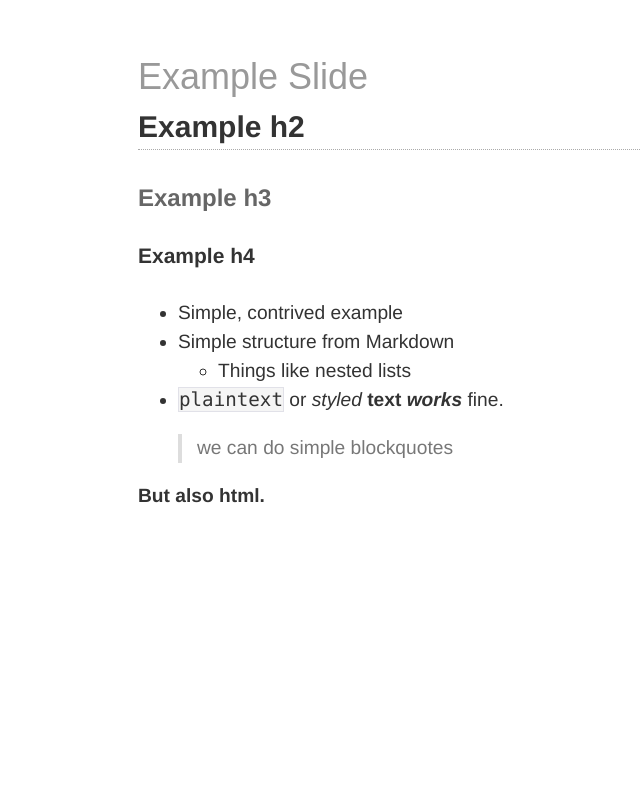
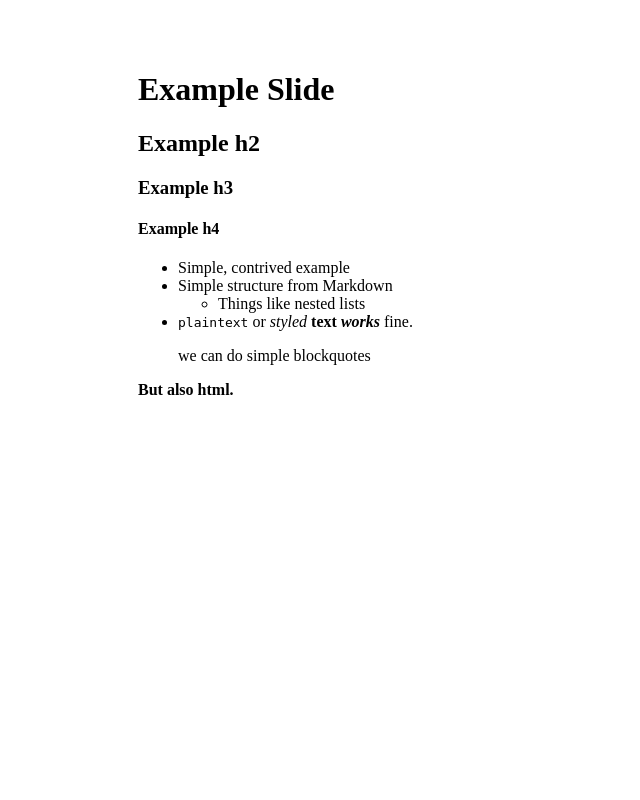
Before and after one commit to lelandbatey/flask_slides, a Flask app: page /view/001_intro in a window 1280 px wide. Shown: the whole page, without its empty margins (22-662 px from the left). Run offline with Flask 2, Linux system fonts and the light colour scheme; some libraries are stand-ins or nearby versions.

Commit message:
Radically cleaned up CSS and Javascript.
Also, began working on the polling page to change the page when the slide changes.

```diff
--- a/app.py
+++ b/app.py
@@ -37,6 +37,21 @@
 	return render_template('frontpage.html',slide=slide.render_index(slide.index), name ="Presenting")
 
 
+@app.route('/present/index')
+def present_index():
+	"""Returns index of current slide.
+
+	Client uses this to see if the slide has changed.
+	"""
+	return slide.index
+
+# Sends the contents of the slide, but doesn't render the entire page. Used by
+# the client to update the body of the slide page.
+@app.route('/present/current_slide')
+def present_current_slide():
+	return slide.render_index(slide.index)
+
+
 @app.route('/remote')
 def remote():
 	return render_template("remote.html")
--- a/templates/frontpage.html
+++ b/templates/frontpage.html
@@ -4,127 +4,50 @@
   <meta http-equiv="Content-Type" content="text/html; charset=utf-8" />
 
   <title>{{name}} | Flask Slides</title>
-  <style type="text/css">
-  /*code{white-space: pre;}*/
 
+{% block css %}
+{% endblock css %}
+
+    <!-- This is the CSS that's strictly needed to get the reveal.js-like auto-resize to work. -->
+    <style type="text/css">
+
+/*
+ ******** Slip CSS ********
+ *
+ * The CSS below is all that's needed (along with the Javascript at the bottom
+ * of this page) to get the `reveal.js` like size/position behaviour. This
+ * behaviour is basically to preserve the aspect ratio and appearance of the
+ * "slide" in question, and to preserve it exactly. Instead of re-flowing the
+ * content, it will instead scale down everything within the slide, only
+ * making it smaller.
+ *
+ */
 
 html, body {
     margin: 0;
     height: 100%;
 }
 
-
-body{
-    font-family      : helvetica, arial, freesans, clean, sans-serif;
-    color            : #333;
-    background-color : #fff;
-    line-height      : 1.5;
-    text-align       : left;
-
-    font-size: 1.2em;
-    margin-top    : 0px;
-    margin-bottom : 0px;
-    margin-left   : auto;
-    margin-right  : auto;
-
-    position: relative;
+#slip {
+    width    : 100%;
+    height   : 100%;
+    position : relative;
+    margin   : 0;
 }
 
-h1 {
-    margin: 0;
-    font-family : 'Gill Sans Bold', 'Optima Bold', Arial, sans-serif;
-    color       : #999;
-    font-weight : 400;
-
-    font-size: 36px;
-    /* Equivelent of about 34px */
-    /*font-size   : 2.8vw;*/
+#slides {
+    position : absolute;
+    margin   : 0 auto;
+    left     : 50%;
+    top      : 50%;
+    bottom   : auto;
+    right    : auto;
 }
-h2{
-    border-bottom : 1px dotted #aaa;
-    margin-bottom : 1em;
-    color         : #333;
-
-    font-size: 30px;
-    /*font-size     : 2.4vw;*/
-}
-h3{
-    color     : #666;
-
-    font-size : 24px;
-    /*font-size : 2vw;*/
-}
-h4 {
-    font-size: 21px;
-    /*font-size: 1.7vw;*/
-}
-h5 {
-    font-size: 18px;
-}
-code {
-    font-family      : Consolas, "Inconsolata", Menlo, Monaco, Lucida Console, Liberation Mono, DejaVu Sans Mono, Bitstream Vera Sans Mono, Courier New, monospace, serif; /* Taken from the stackOverflow CSS*/
-    background-color : #f5f5f5;
-    border           : 1px solid #e1e1e8;
-}
-
-
-pre {
-    display          : block;
-    background-color : #f5f5f5;
-    border           : 1px solid #ccc;
-    padding          : 3px 3px 3px 3px;
-}
-pre code {
-    white-space      : pre-wrap;
-    padding          : 0;
-    border           : 0;
-    background-color : code;
-}
-table {
-    border-collapse: collapse;
-}
-
-table, th, td {
-    border: 1px solid lightgray;
-}
-tr.odd { /* Only works on Pandoc, because it inserts table classes */
-    background: #eeeeee;
-}
-
-blockquote {
-    border-left: 4px solid #DDD;
-    padding: 0px 15px;
-    color: #777;
-}
-
-h1, h2, h3, h4, h5, code, pre, blockquote, p {
-    margin-top: 0;
-}
-
-
-.slip {
-    width: 100%;
-    height: 100%;
-    position: relative;
-    margin: 0;
-    /*overflow: hidden;*/
-}
-
-.slides {
-    position: absolute;
-    margin: 0 auto;
-    left: 50%;
-    top: 50%;
-    bottom: auto;
-    right: auto;
-    /*overflow: hidden;*/
-}
-
-  </style>
+    </style>
 </head>
 <body>
-<div class="slip">
-    <div class="slides">
+<div id="slip">
+    <div id="slides">
         {% block slide %}
             {{slide | safe}}
         {% endblock slide %}
@@ -133,13 +56,30 @@
 </body>
     <script src="//ajax.googleapis.com/ajax/libs/jquery/1.11.1/jquery.min.js"></script>
 <script type="text/javascript">
+
+//////////////// Slip.js ////////////////
+//
+// Slip.js is the Javascript that actually does the magic resizing of the
+// current slide to best fit in the browser window.
+//
+// In short, it applies a CSS "scale" to the div which contains the body of
+// the slide. There's a listener for when the browser is resized, adjusting
+// the scale on the slide div so that the div will always fit neatly within
+// the window boundries.
+//
+
+
 var slip = (function(){
     var dom = {},
         config = {
+
+            // The "normal" size of the presentation, aspect ratio will be preserved
+            // when the presentation is scaled to fit different resolutions
             width: 960,
             height: 700,
 
-            margin: 0.0,
+            // Factor of the display size that should remain empty around the content
+            margin: 0.1,
 
             minScale: 0.2,
             maxScale: 1.0
@@ -148,16 +88,18 @@
     function initialize(){
         init_dom();
 
-        console.log("Initializing slip");
         // Adding our event listeners
         window.addEventListener( 'resize', onWindowResize, false );
         layout();
     }
 
     function init_dom(){
-        dom.wrapper = document.querySelector('.slip');
-        dom.slides = document.querySelector('.slip .slides')
-
+        // `dom.wrapper` isn't actually used, but keeping this here for
+        // reference and in case anything goes wrong and I need to bring it
+        // back.
+        //
+        // dom.wrapper = document.querySelector('#slip');
+        dom.slides = document.querySelector('#slip #slides')
     }
 
     /**
@@ -172,16 +114,14 @@
     }
 
 
-
-
     function layout(){
         // Much of this is taken from reveal.js (bless hakimel's soul for
         // having worked on this before me!)
 
-        // var availableWidth = dom.wrapper.offsetWidth,
-        //     availableHeight = dom.wrapper.offsetHeight;
-
         // Available space to scale within
+        //
+        // Originally used the dom.wrapper element, but I could only get it
+        // working properly using `document.body`
         var availableWidth = document.body.offsetWidth,
             availableHeight = document.body .offsetHeight;
 
@@ -191,38 +131,33 @@
 
         // Dimensions of the content
         var slideWidth = config.width,
-            slideHeight = config.height,
-            slidePadding = 20; // TODO Dig this out of DOM
+            slideHeight = config.height;
 
-        // A chunk where handling for width based on percentage has been cut
-        // out of here.
-
-        console.log("availableWidth  : ", availableWidth);
-        console.log("availableHeight : ", availableHeight);
-        console.log("slideWidth      : ", slideWidth);
-        console.log("slideHeight     : ", slideHeight);
-
+        // A chunk of code handling width based on percentage has been cut out
+        // of here.
 
         // Determine scale of content to fit within available space
         scale = Math.min( availableWidth / slideWidth, availableHeight / slideHeight );
-
-        console.log("scale: ",scale)
 
         // Respect max/min scale settings
         scale = Math.max( scale, config.minScale );
         scale = Math.min( scale, config.maxScale );
 
         dom.slides.style.width = slideWidth + 'px';
-        dom.slides.style.height = slideHeight*scale + 'px';
+        dom.slides.style.height = slideHeight + 'px';
 
-        console.log('scale           :', scale);
-        console.log();
+        // console.log();
 
 
         // Do the scale/transformation
+        //
+        // Originally this transformation was:
+        //
+        //     translate(-50%, -50%) scale('+ scale +') translate(50%, 50%)'
+        //
+        // Notice the additional translate on the end. I've removed it here
+        // because it was messing up the display in my case.
         transformElement( dom.slides, 'translate(-50%, -50%) scale('+ scale +')' );
-
-
     };
 
     /**
@@ -237,19 +172,18 @@
 
     return {
         initialize: initialize,
+        // Layout not strictly needed as an external API, but added anyway.
         layout: layout
     }
 
 })();
 
-
+// Start up the auto-resizing
 slip.initialize();
 
-
-
-
-
-
 </script>
+<!-- Extra scripts can be inserted by descendant templates. -->
+{% block script %}
+{% endblock script %}
 
 </html>
--- a/templates/list.html
+++ b/templates/list.html
@@ -5,8 +5,6 @@
 		<li>
 			<ul>
 				<li><a href="/view/{{ item }}">{{ item }} </a></li>
-				<!-- <li><a href="/rs/{{ item.shortUrl }}">/rs/{{ item.shortUrl }}</a></li>
-				<li><a href="/md/{{ item.shortUrl}} ">/md/{{ item.shortUrl }} </a></li> -->
 			</ul>
 		</li>
 	{% endfor %}
```
Also changed, not shown: templates/slide_page.html (added, +134 -0 lines).
